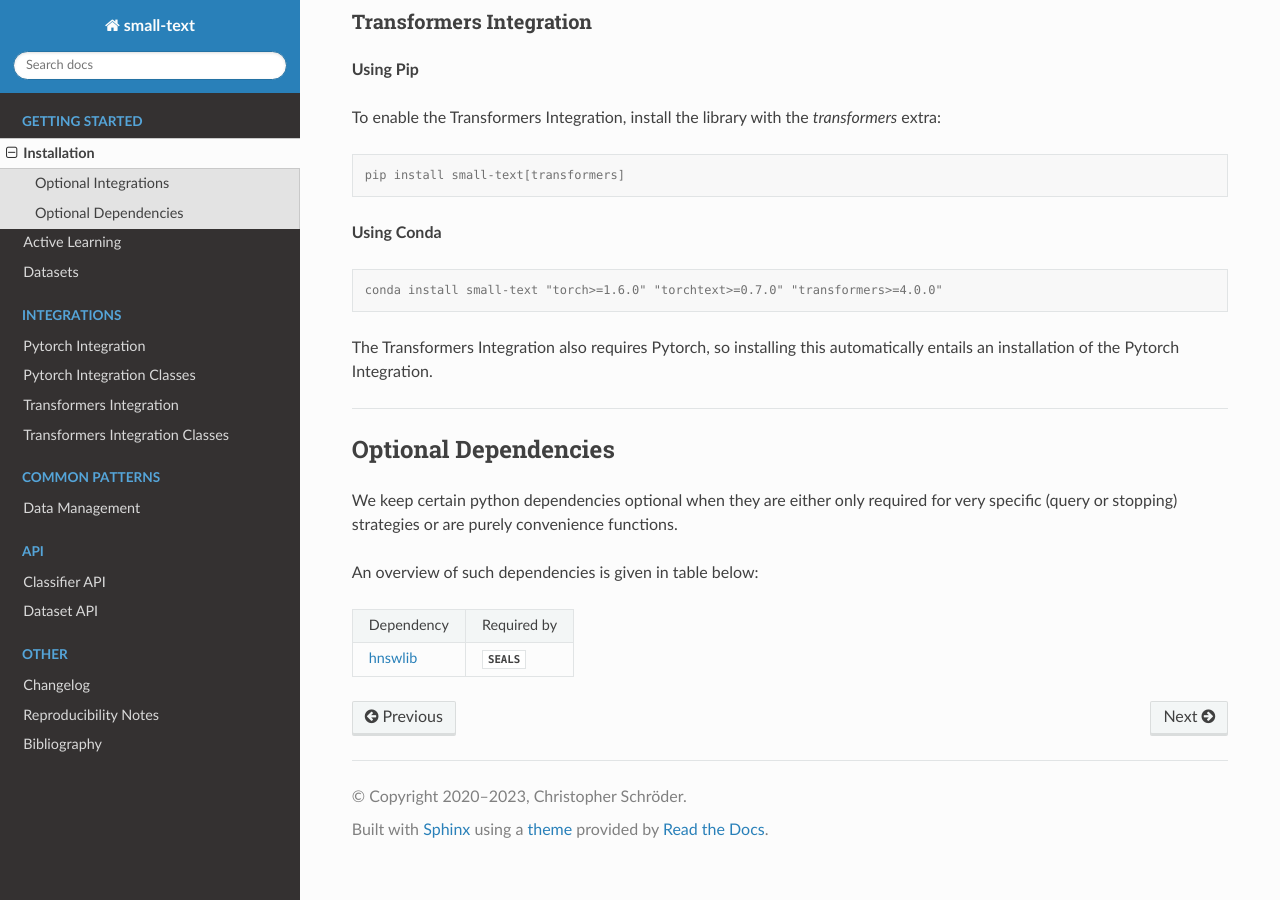
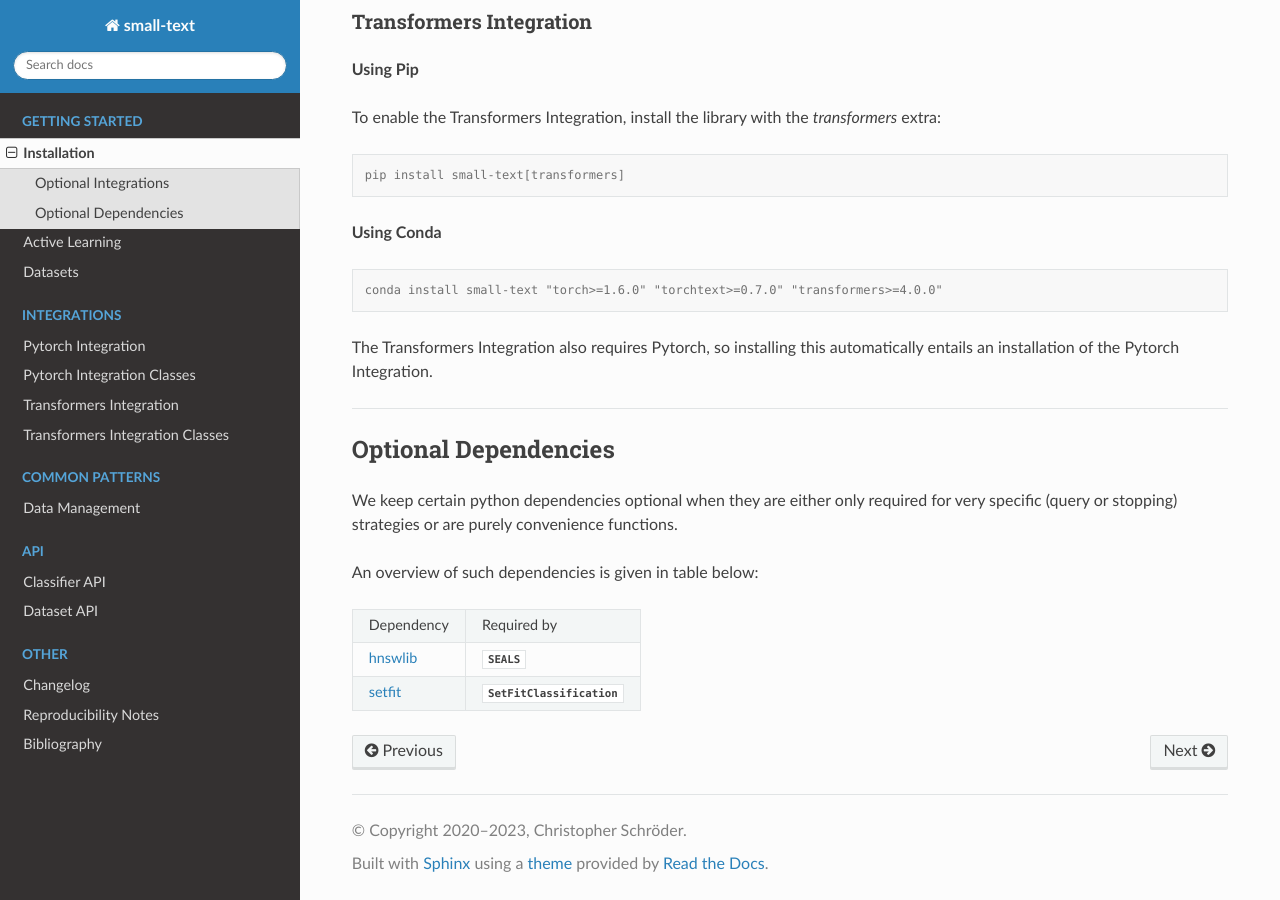
Before and after one commit to webis-de/small-text, a Sphinx documentation site: the page built from docs/install.rst, in a window 1280 px wide and 900 px high, scrolled down 1256 px. Built offline with Sphinx 7.4.7 and the Read the Docs theme 2.0.0, drawn with Linux system fonts in a browser that asks for light colours; pages that are not in the unit, such as notebooks, are missing from menus; the version number could not be read and is left out.

```diff
--- a/docs/install.rst
+++ b/docs/install.rst
@@ -91,10 +91,14 @@ for very specific (query or stopping) strategies or are purely convenience funct
 
 An overview of such dependencies is given in table below:
 
-+-------------------------+----------------------------------------------------------------+
-| Dependency              | Required by                                                    |
-+-------------------------+----------------------------------------------------------------+
-| `hnswlib`_              | :py:class:`~small_text.query_strategies.strategies.SEALS`      |
-+-------------------------+----------------------------------------------------------------+
++-------------------------+------------------------------------------------------------------------------------------------+
+| Dependency              | Required by                                                                                    |
++-------------------------+------------------------------------------------------------------------------------------------+
+| `hnswlib`_              | :py:class:`~small_text.query_strategies.strategies.SEALS`                                      |
++-------------------------+------------------------------------------------------------------------------------------------+
+| `setfit`_               | :py:class:`~small_text.integrations.transformers.classifiers.setfit.SetFitClassification`      |
++-------------------------+------------------------------------------------------------------------------------------------+
 
 .. _hnswlib: https://pypi.org/project/hnswlib/
+
+.. _setfit: https://pypi.org/project/hnswlib/
```
